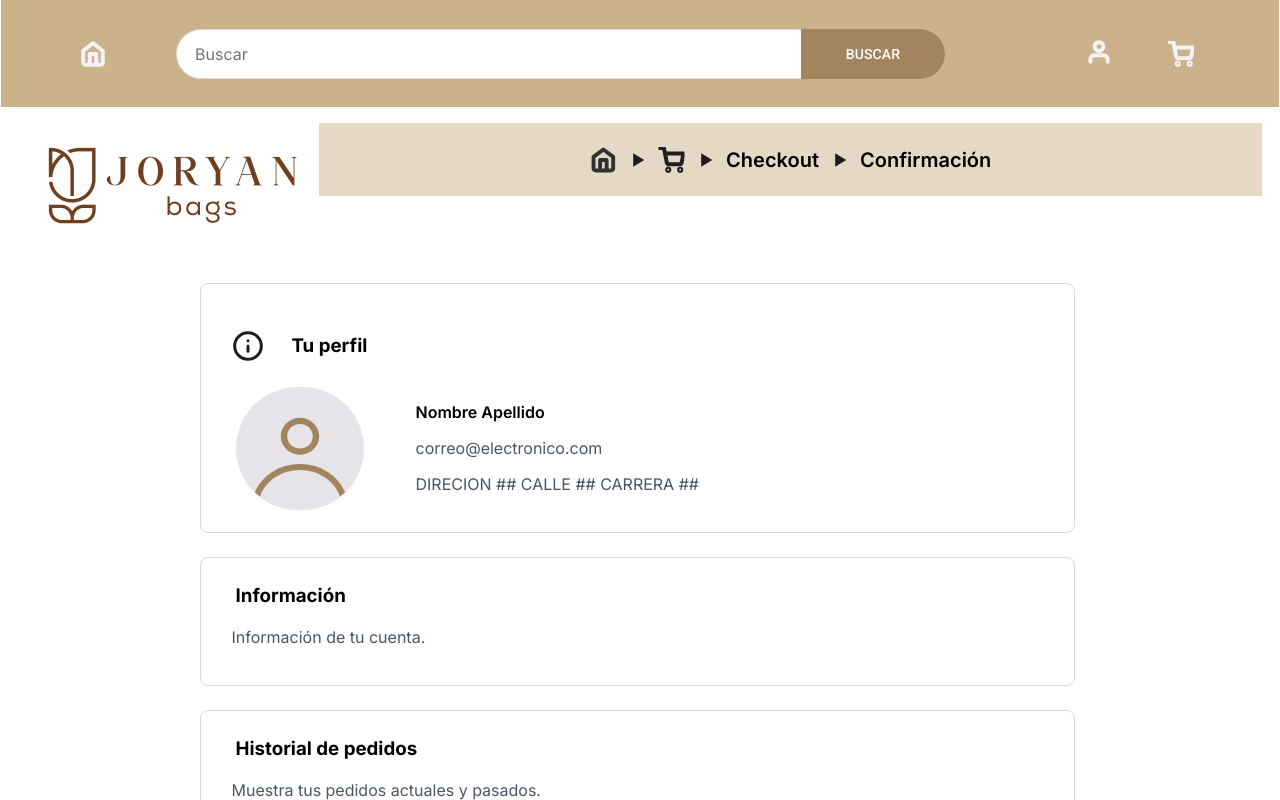
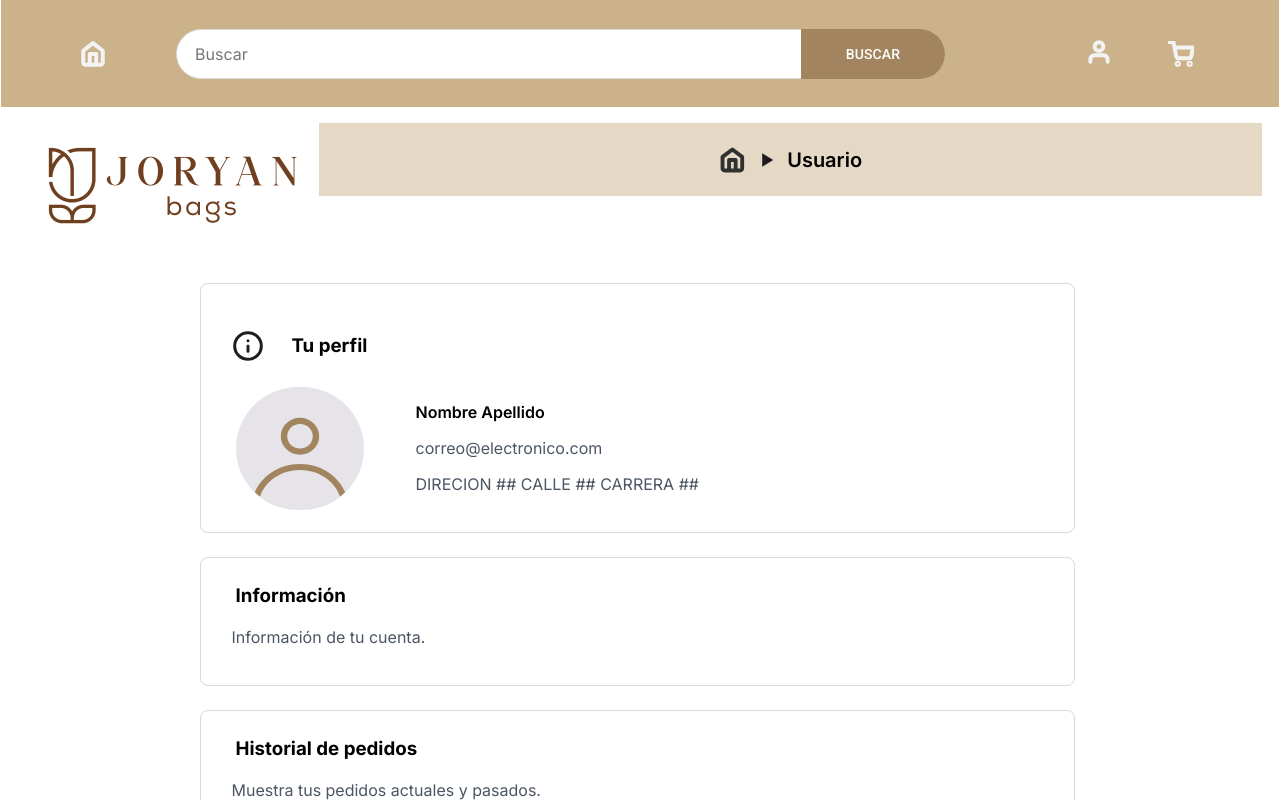
Before and after one commit to CamiloWG/ecommerce-joryanbags, an Angular app in the folder ecommerce-frontend/: page /usuario in a window 1280 px wide. Shown: the top 800 px of the page. Built offline with nearby package versions, Linux system fonts and the light colour scheme.

Commit message:
Ajuste botones

```diff
--- a/ecommerce-frontend/src/app/core/components/shared/header-menu/header-menu.component.ts
+++ b/ecommerce-frontend/src/app/core/components/shared/header-menu/header-menu.component.ts
@@ -17,7 +17,7 @@ export class HeaderMenuComponent {
   }
 
   onUserIconClick() {
-    // Please sync "Login" to the project
+    this.router.navigate(['/login']);
   }
 
   onShoppingCartIconClick() {
--- a/ecommerce-frontend/src/app/pages/paginausuario/paginausuario.component.html
+++ b/ecommerce-frontend/src/app/pages/paginausuario/paginausuario.component.html
@@ -10,9 +10,7 @@
         <div class="flex-1 min-w-[250px] sm:min-w-[365px] flex flex-col items-start justify-start gap-[50px]">
           <div class="w-full flex flex-col">
             <route [breadcrumbs]="[
-              { label: 'Carrito' },
-              { label: 'Checkout' },
-              { label: 'Confirmación' }
+              { label: 'Usuario', }
             ]"></route>
           </div>
         </div>
```
